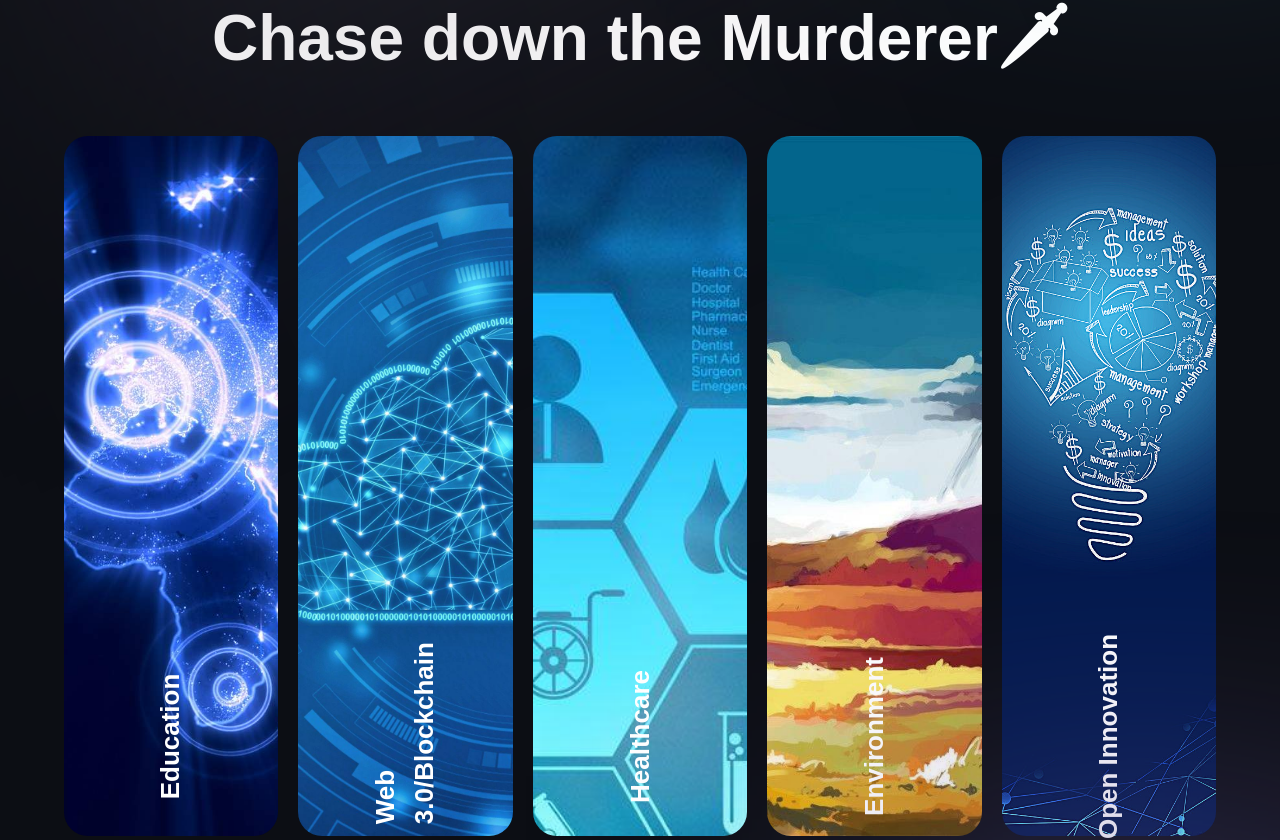
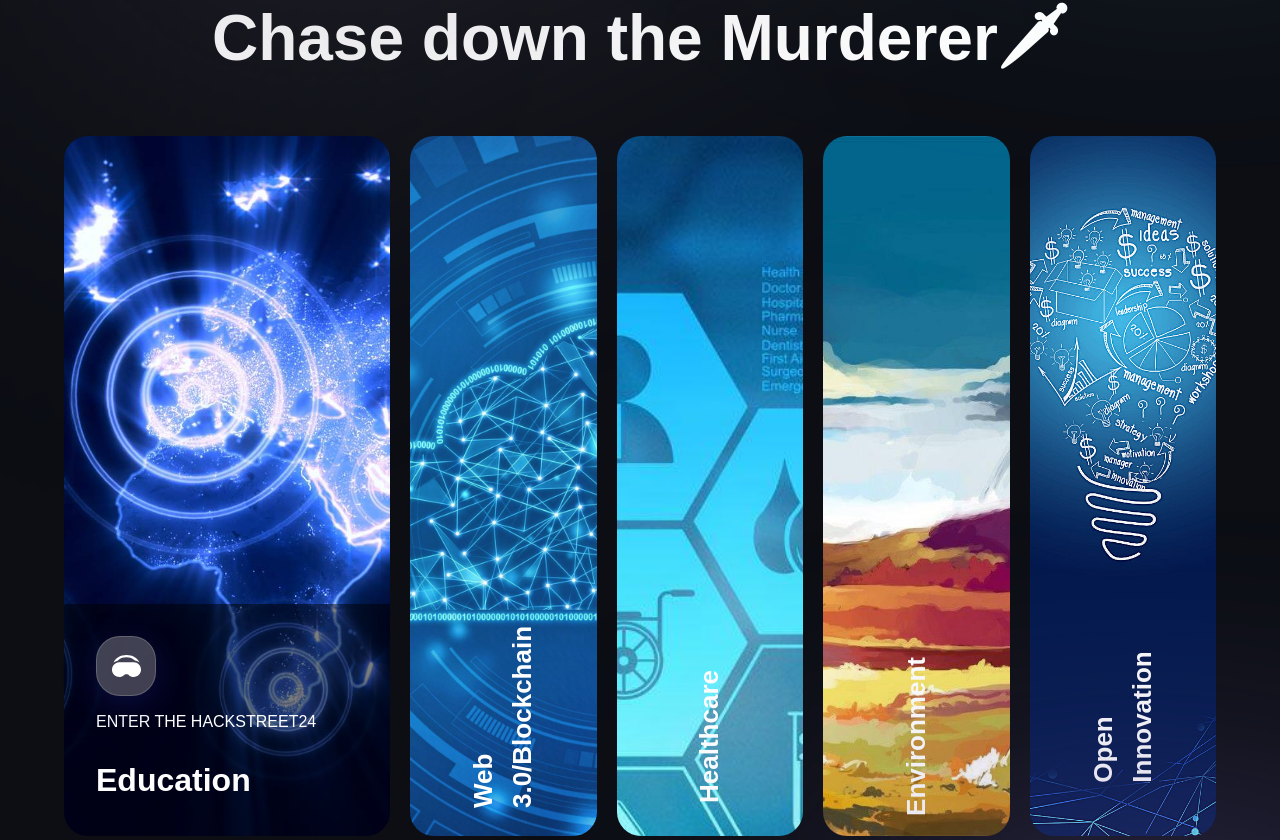
Before and after one commit to goelraghav002/hackstreet24, a Next.js app: page / in a window 1280 px wide. Shown: the part 1835-2675 px from the top of the page. Built offline with nearby package versions, Linux system fonts and the light colour scheme; a web font is replaced by a local one.

Commit message:
tech stack cards

```diff
--- a/components/ExploreCard.jsx
+++ b/components/ExploreCard.jsx
@@ -1,6 +1,8 @@
 'use client';
 
 import { motion } from 'framer-motion';
+import React from 'react';
+
 
 import styles from '../styles';
 import { fadeIn } from '../utils/motion';
@@ -21,7 +23,12 @@ function ExploreCard({ id, imgUrl, title, index, active, handleClick }) {
       />
       {active !== id ? (
         <h3 className="font-semibold sm:text-[26px] text-[18px] text-white absolute z-0 lg:bottom-20 lg:rotate-[-90deg] lg:origin-[0,0]">
-          {title}
+          {title.split(' ').map((word, index) => (
+          <React.Fragment key={index}>
+          {word}
+          {index < title.split(' ').length - 1 && <br/>}
+          </React.Fragment>
+      ))}
         </h3>
       ) : (
         <div className="absolute bottom-0 p-8 justify-start w-full flex-col bg-[rgba(0,0,0,0.5)] rounded-b-[24px]">
--- a/sections/Explore.jsx
+++ b/sections/Explore.jsx
@@ -1,6 +1,6 @@
 'use client';
 
-import { useState } from 'react';
+import { useState, useEffect } from 'react';
 import { motion } from 'framer-motion';
 
 import styles from '../styles';
@@ -11,6 +11,12 @@ import { exploreWorlds } from '../constants';
 function Explore() {
   const [active, setActive] = useState('world-2');
 
+  useEffect(() => {
+    // Set the state to the first element's ID by default
+    if (exploreWorlds.length > 0) {
+      setActive(exploreWorlds[0].id);
+    }
+  }, []);
   return (
     <section className={`${styles.paddings}`} id="explore">
       <motion.div
```
